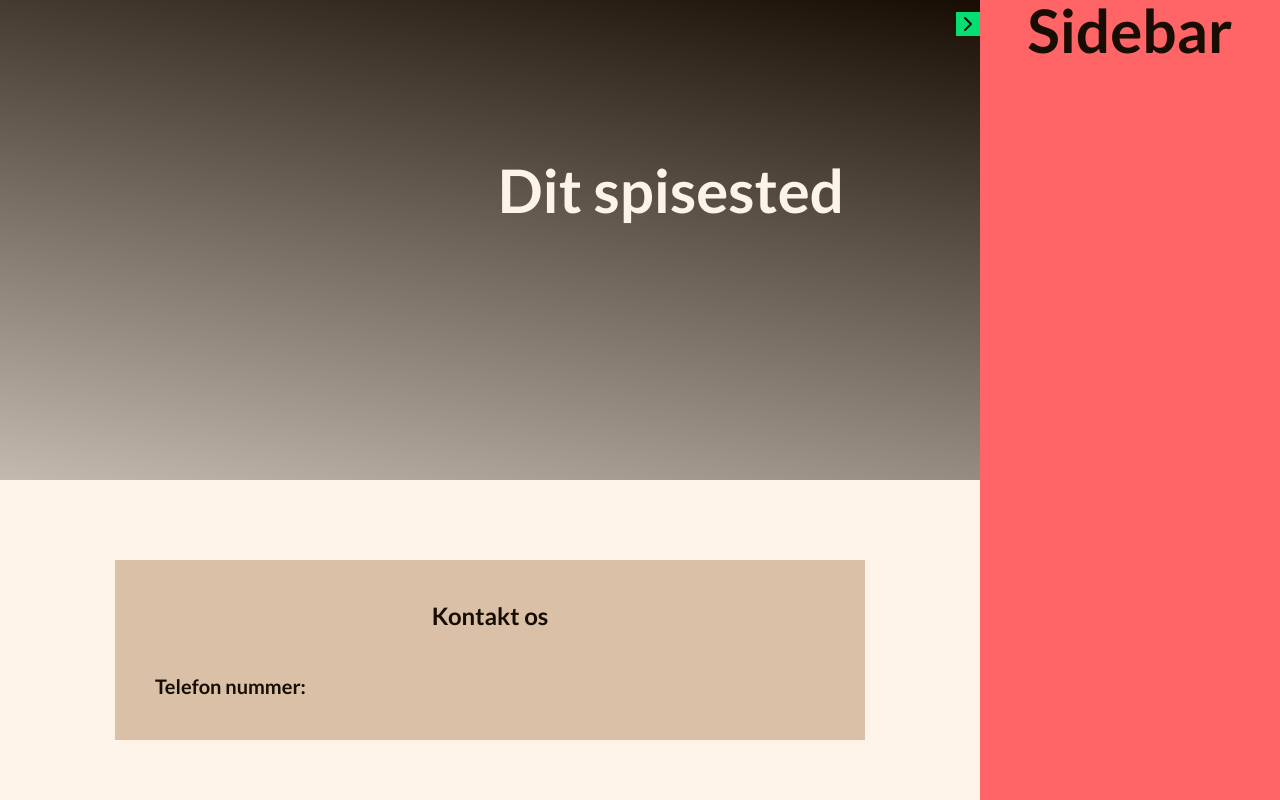
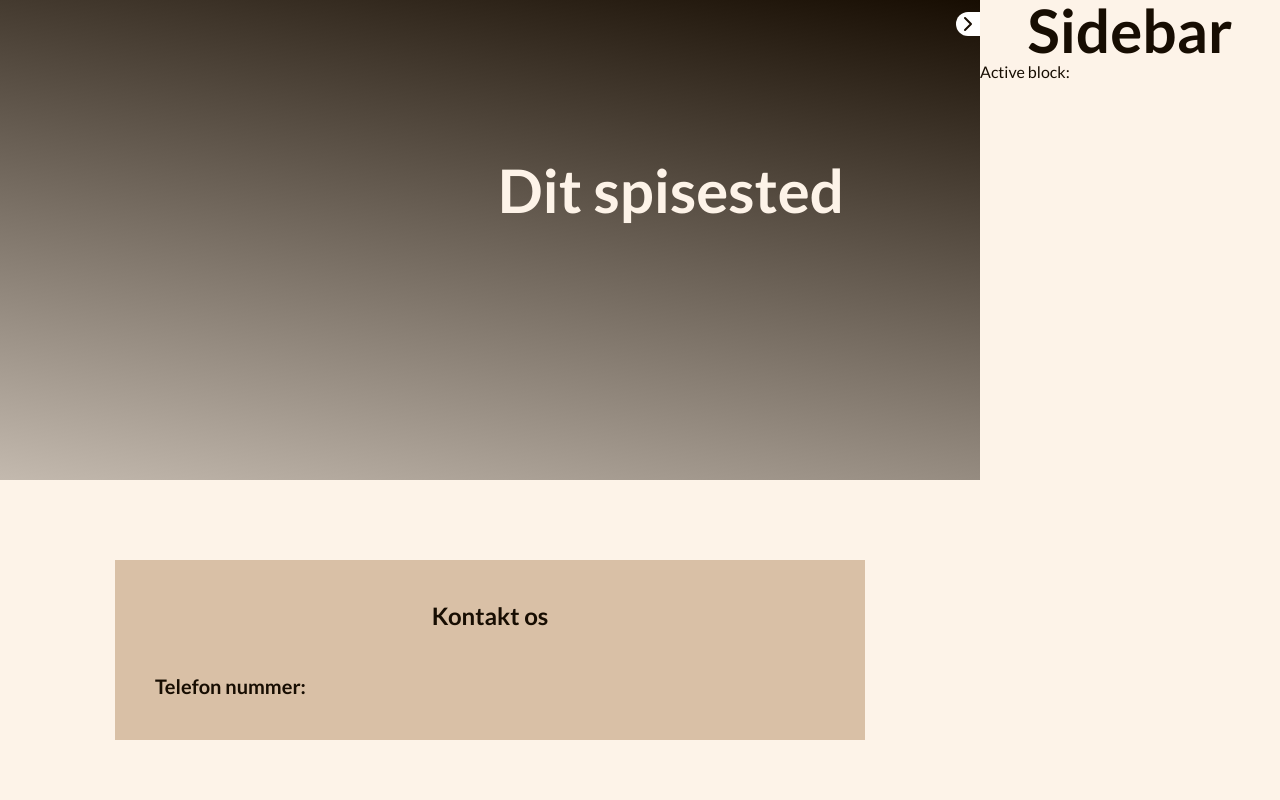
Before and after one commit to Fridakea/website-builder, a React (Vite) app: page /website-builder in a window 1280 px wide. Shown: the top 800 px of the page. Built offline with nearby package versions, Linux system fonts and the light colour scheme.

Commit message:
editor sidebar and editable blocks implemented

```diff
--- /dev/null
+++ b/src/features/website-builder/components/editable-block.tsx
@@ -0,0 +1,37 @@
+import { twMerge } from "tailwind-merge";
+
+export enum EBlock {
+  HERO_SECTION = "hero-section",
+  MENU_SECTION = "menu-section",
+  IMAGE_GALLERY = "image-gallery",
+  ABOUT_SECTION = "about-section",
+  CONTACT_SECTION = "contact-section",
+  FOOTER_SECTION = "footer-section",
+  MAPS_SECTION = "maps-section",
+}
+
+export type EditableBlockProps = {
+  id: EBlock;
+  onClick: (id: EBlock) => void;
+  activeBlock?: EBlock;
+  children: React.ReactNode;
+  className?: string;
+  selectionBorderClassName?: string;
+  selectionBorderStyle?: React.CSSProperties;
+};
+
+export const EditableBlock = ({ id, children, onClick, activeBlock, className, selectionBorderClassName, selectionBorderStyle }: EditableBlockProps) => {
+  return (
+    <div onClick={() => onClick(id)} className={twMerge("relative", className)}>
+      <div
+        className={twMerge(
+          "h-full w-full bg-transparent absolute top-0 left-0 z-100",
+          activeBlock === id && "border-4 border-dashed border-gray-700",
+          selectionBorderClassName
+        )}
+        style={selectionBorderStyle}
+      />
+      {children}
+    </div>
+  );
+};
--- a/src/pages/website-builder.tsx
+++ b/src/pages/website-builder.tsx
@@ -13,6 +13,7 @@ import { ImageGallery } from "@/features/website-builder/components/image-galler
 import { Footer } from "@/features/website-builder/components/footer";
 import { Contact } from "@/features/website-builder/components/contact";
 import { ChevronRight, ChevronLeft } from "lucide-react";
+import { EBlock, EditableBlock } from "@/features/website-builder/components/editable-block";
 
 export const WebsiteBuilderPage = () => {
   const navigate = useNavigate();
@@ -20,6 +21,8 @@ export const WebsiteBuilderPage = () => {
 
   const choosenTheme = themeOptions.find((option) => option.theme === theme);
   const [isSidebarOpen, setIsSidebarOpen] = useState(true);
+
+  const [activeBlock, setActiveBlock] = useState<EBlock | undefined>(undefined);
 
   if (!choosenTheme) {
     setTheme(ETheme.CLASSIC);
@@ -34,25 +37,54 @@ export const WebsiteBuilderPage = () => {
       <div className="flex-1">
         <div className="relative top-0 right-0"></div>
 
-        <HeroSection />
+        <EditableBlock id={EBlock.HERO_SECTION} onClick={setActiveBlock} activeBlock={activeBlock}>
+          <HeroSection />
+        </EditableBlock>
 
         <div className="max-w-content overflow-x-hidden mx-auto px-5 sm:px-10 my-16 sm:my-20 flex flex-col gap-16 sm:gap-20">
-          {menu.length > 0 && <Menu />}
-          {imageGallery.length > 0 && <ImageGallery />}
-          <Contact />
-          <FindUs />
+          {menu.length > 0 && (
+            <EditableBlock id={EBlock.MENU_SECTION} onClick={setActiveBlock} activeBlock={activeBlock}>
+              <Menu />
+            </EditableBlock>
+          )}
+          {imageGallery.length > 0 && (
+            <EditableBlock id={EBlock.IMAGE_GALLERY} onClick={setActiveBlock} activeBlock={activeBlock}>
+              <ImageGallery />
+            </EditableBlock>
+          )}
+          <EditableBlock
+            id={EBlock.CONTACT_SECTION}
+            onClick={setActiveBlock}
+            activeBlock={activeBlock}
+            selectionBorderStyle={{ borderRadius: choosenTheme.rounding }}
+          >
+            <Contact />
+          </EditableBlock>
+          <EditableBlock id={EBlock.MAPS_SECTION} onClick={setActiveBlock} activeBlock={activeBlock}>
+            <FindUs />
+          </EditableBlock>
 
           <Button onClick={() => navigate(ERoutes.HOME)}>Forside</Button>
         </div>
-        <Footer />
+        <EditableBlock id={EBlock.FOOTER_SECTION} onClick={setActiveBlock} activeBlock={activeBlock}>
+          <Footer />
+        </EditableBlock>
       </div>
-      <div className="bg-green-400 relative transition-all duration-300 ease-in-out" style={{ width: isSidebarOpen ? "300px" : "0px" }}>
-        <div className="bg-red-400 z-100 fixed top-0 right-0 h-full transition-all duration-300 ease-in-out" style={{ width: isSidebarOpen ? "300px" : "0px" }}>
-          <button onClick={() => setIsSidebarOpen(!isSidebarOpen)} className="absolute top-3 -left-6 bg-green-400 size-6">
+      <div className="relative transition-all duration-300 ease-in-out" style={{ width: isSidebarOpen ? "300px" : "0px" }}>
+        <div className="z-200 fixed top-0 right-0 h-full transition-all duration-300 ease-in-out" style={{ width: isSidebarOpen ? "300px" : "0px" }}>
+          <button onClick={() => setIsSidebarOpen(!isSidebarOpen)} className="absolute top-3 -left-6 size-6 bg-white rounded-l-md">
             {isSidebarOpen ? <ChevronRight /> : <ChevronLeft />}
           </button>
 
           <h1>Sidebar</h1>
+          <p>Active block: {activeBlock}</p>
+
+          {activeBlock === EBlock.MAPS_SECTION && (
+            <div className="flex flex-col gap-2">
+              <label>Ændre adresse</label>
+              <input type="text" />
+            </div>
+          )}
         </div>
       </div>
     </div>
```
